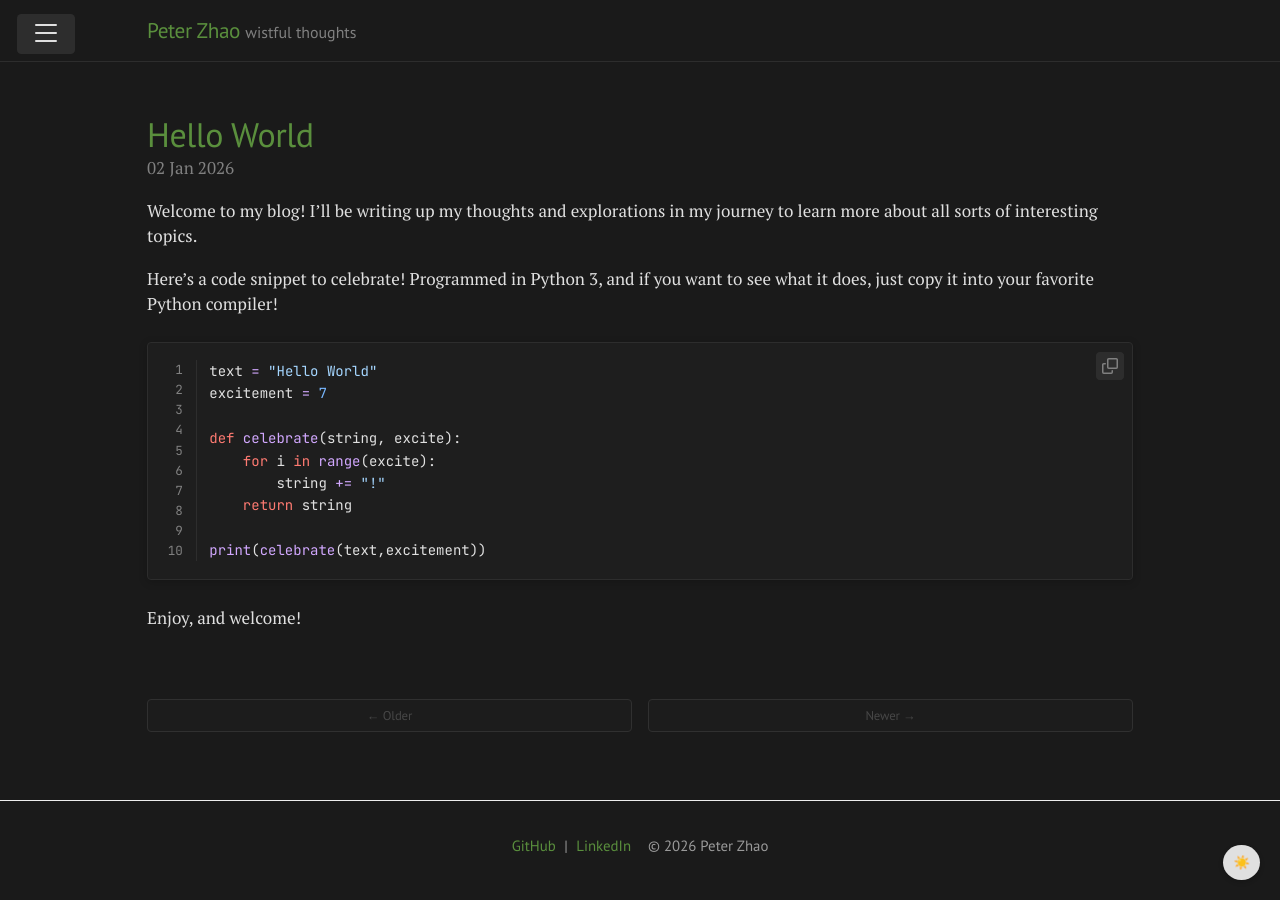
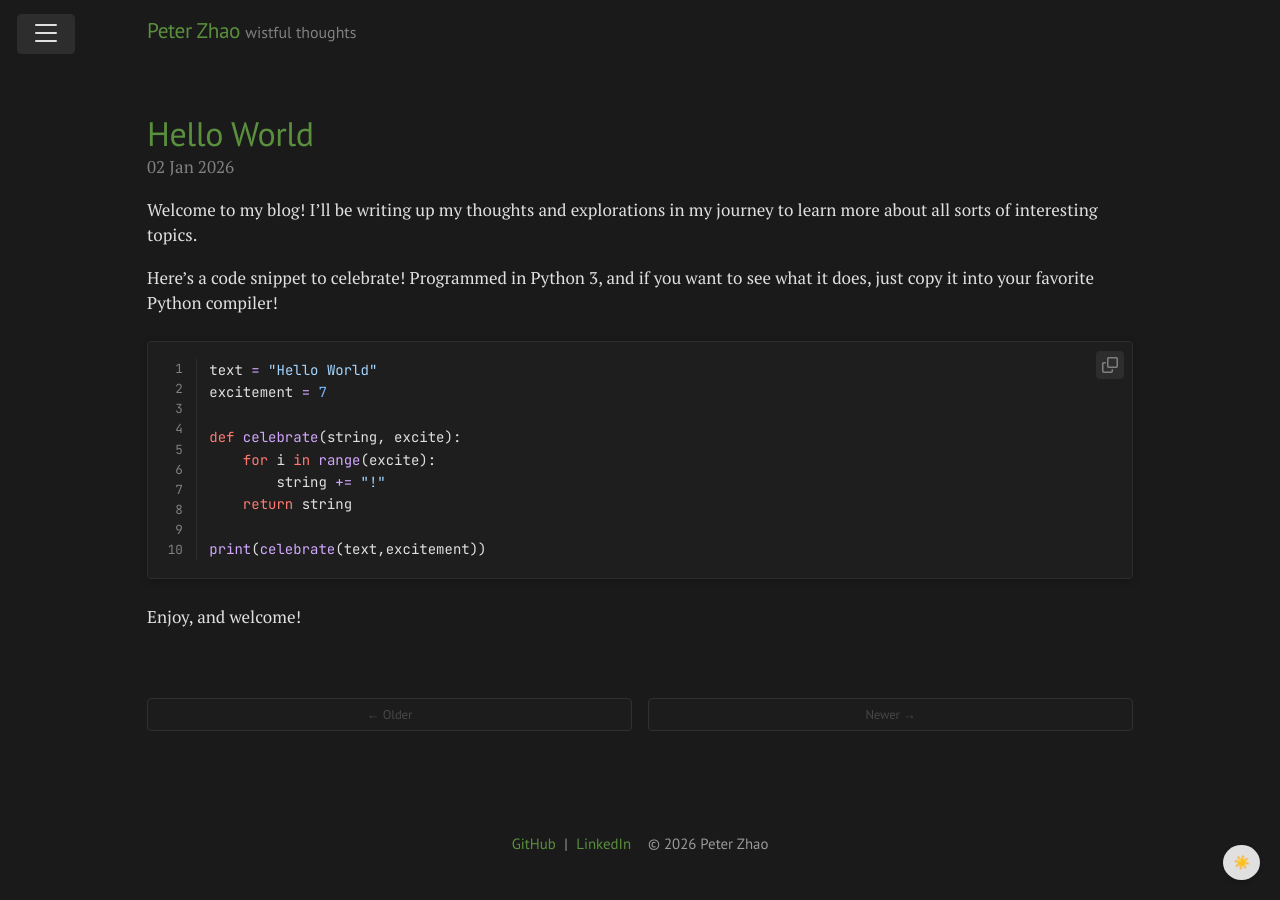
Before and after one commit to pzhao1799/pzhao1799.github.io, a Jekyll site: the page built from index.html, in a window 1280 px wide. Built offline with Jekyll 4.4.1, drawn with Linux system fonts in a browser that asks for light colours; the list of posts is cut into pages by our own code.

Commit message:
remove borders

```diff
--- a/public/css/dark-mode.css
+++ b/public/css/dark-mode.css
@@ -38,7 +38,7 @@ body.dark-mode b {
 
 /* Masthead */
 body.dark-mode .masthead {
-  border-bottom: 1px solid var(--dark-border);
+  /* Border removed */
 }
 
 body.dark-mode .masthead-title small {
--- a/public/css/light-mode.css
+++ b/public/css/light-mode.css
@@ -38,7 +38,7 @@ body.light-mode b {
 
 /* Masthead */
 body.light-mode .masthead {
-  border-bottom: 1px solid var(--light-border);
+  /* Border removed */
 }
 
 body.light-mode .masthead-title small {
--- a/public/css/theme.css
+++ b/public/css/theme.css
@@ -92,7 +92,6 @@ h1, h2, h3, h4, h5, h6 {
   padding-top:    1rem;
   padding-bottom: 1rem;
   margin-bottom: 3rem;
-  border-bottom: 1px solid var(--light-border, #eee);
 }
 .masthead-title {
   margin-top: 0;
@@ -553,7 +552,6 @@ body.dark-mode span.pagination-item {
   margin-top: 4rem;
   padding-top: 2rem;
   padding-bottom: 2rem;
-  border-top: 1px solid var(--light-border, #eee);
   font-family: "PT Sans", Helvetica, Arial, sans-serif;
   font-size: .875rem;
   color: var(--light-text-muted, #9a9a9a);
```
